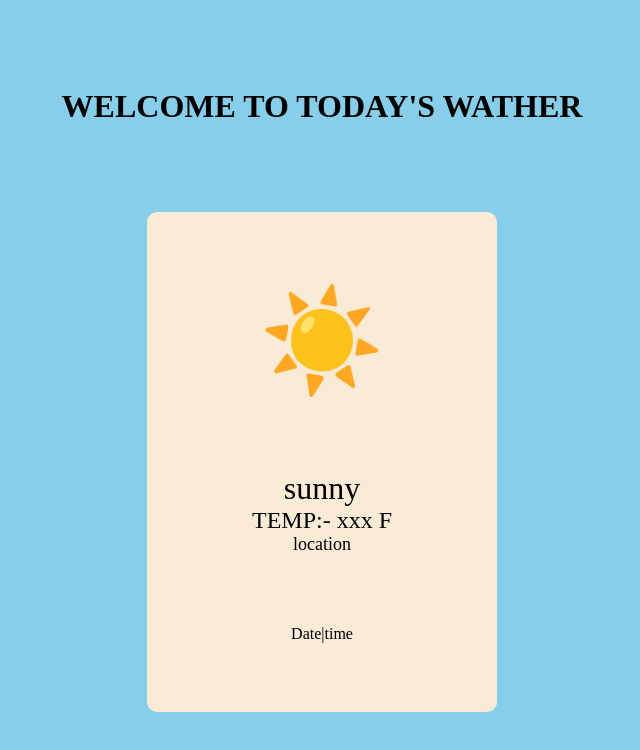
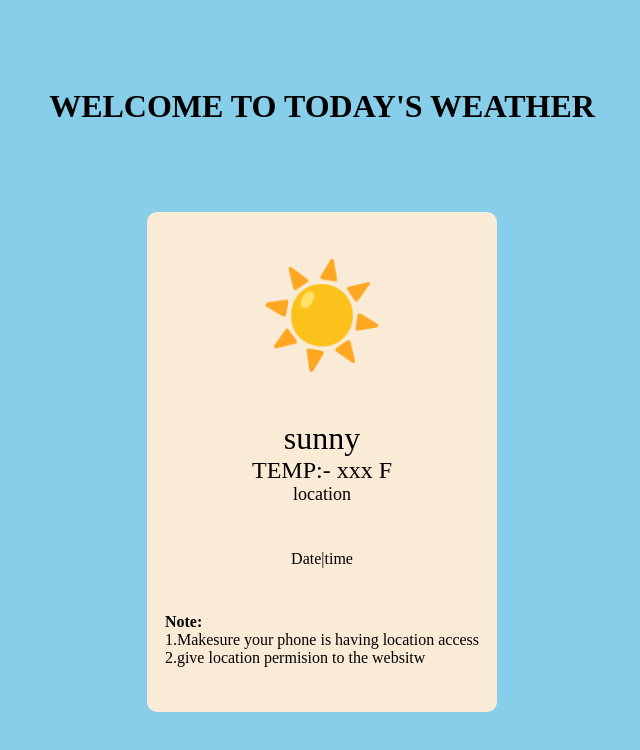
Before and after one commit to AdarshNetha/weather-app, a plain HTML site: page index.html in a window 1280 px wide. Shown: the whole page, without its empty margins (318-958 px from the left). Drawn offline with Linux system fonts and the light colour scheme.

```diff
--- a/index.html
+++ b/index.html
@@ -10,7 +10,7 @@
 <body>
   <main>
     <head>
-      <h1>WELCOME TO TODAY'S WATHER</h1>
+      <h1>WELCOME TO TODAY'S WEATHER</h1>
 
     </head>
     <div id="box">
@@ -24,6 +24,7 @@
          <p id="date">Date</p>|
         <p id="time">time</p>
        </div>
+       <p id="note"><b>Note:</b> <br>1.Makesure your phone is having location access <br> 2.give location permision to the websitw  </p>
     </div>
   </main>
     <script src="./index.js"></script>
```
